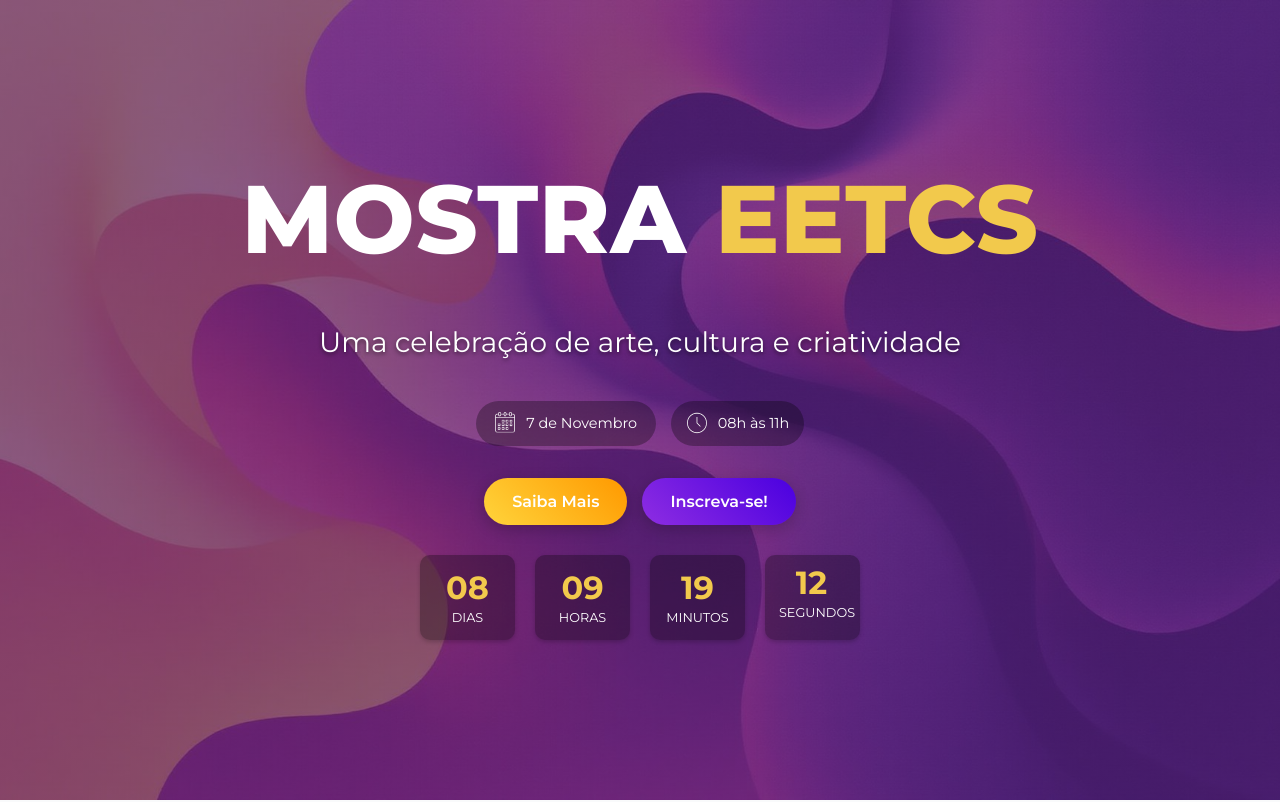
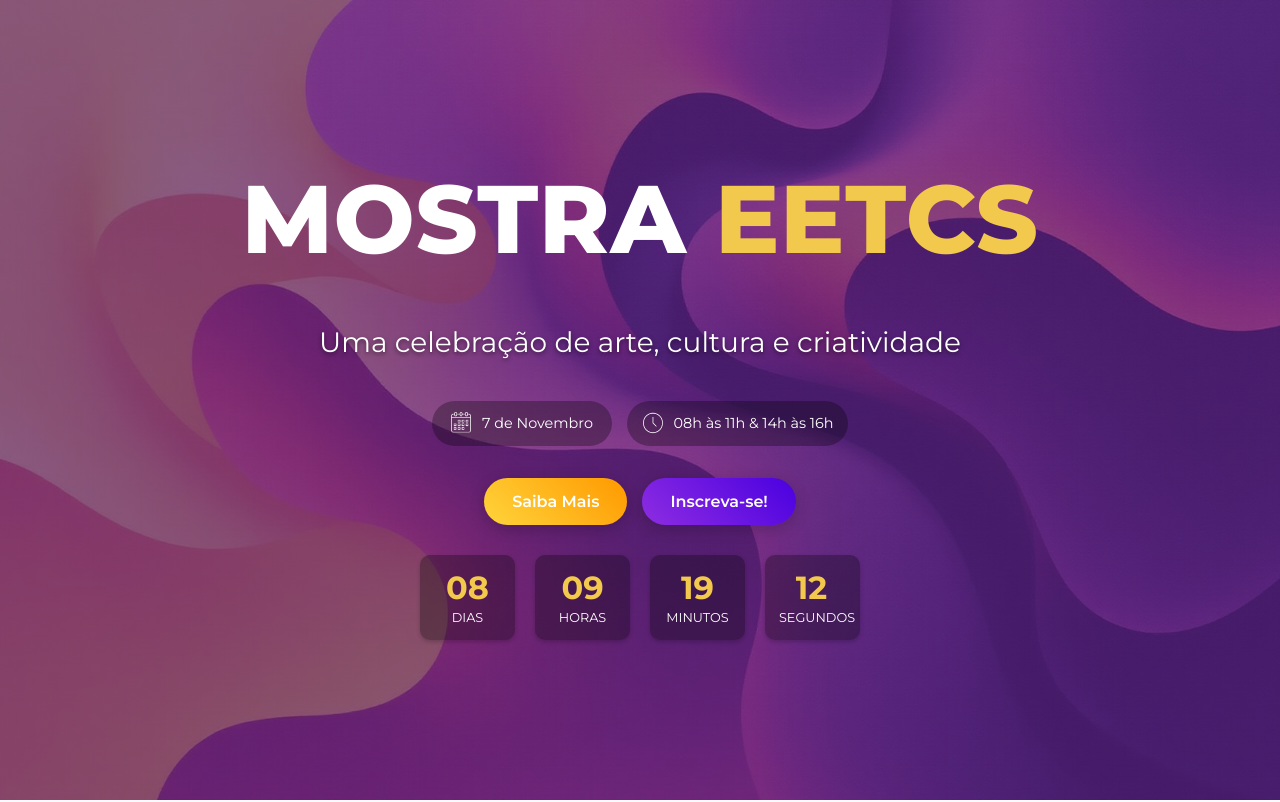
Before and after one commit to PaimEdu-DEV/Mostra-de-arte-e-cultura-EETCS, a plain HTML site: page index.html in a window 1280 px wide. Shown: the top 802 px of the page. Drawn offline with Linux system fonts and the light colour scheme.

Commit message:
Ajusta responsividade e alinha textos (conserta visual de PDF)

```diff
--- a/index.html
+++ b/index.html
@@ -25,7 +25,7 @@
         </div>
         <div class="info-box">
           <img class="icon-img" src="imagens/icons/icon-relogiobranco.png" alt="relogio">
-          <span>08h às 11h</span>
+          <span>08h às 11h & 14h às 16h</span>
         </div>
       </div>
 
@@ -83,11 +83,7 @@
         <div class="avaliacoes-grid">
 
           <div class="depoimento-card">
-            <blockquote>ㅤㅤ"A minha expectativa para a Mostra de Arte e Cultura (EETCS) é muito boa! Eu tenho certeza que
-              o público verá ótimos trabalhos e apresentações, mostrando o resultado de várias propostas que foram
-              desenvolvidas durante o decorrer do ano letivo (2025). Por fim, eu espero que ela sirva como incentivo na
-              realização de trabalhos criativos e caprichados, sendo uma forma de reconhecimento do esforço dos alunos e
-              dos professores envolvidos no projeto."</blockquote>
+            <blockquote>ㅤㅤ"Eu tenho certeza que o público verá ótimos trabalhos e apresentações, mostrando o resultado de várias propostas que foram desenvolvidas durante o decorrer do ano letivo (2025)."</blockquote>
             <cite>— Professora Jocélia</cite>
           </div>
 
@@ -105,7 +101,7 @@
           </div>
 
           <div class="depoimento-card">
-            <blockquote>ㅤㅤ"A Mostra de Arte e Cultura está gerando uma grande expectativa entre os alunos, as turmas e, em geral, entre os professores envolvidos. A curiosidade sobre as obras, as produções artísticas e as apresentações ocorridas no dia do evento serão um momento de inspiração, criatividade e exposição do eu de cada artista que dedicou seu tempo para fazer do dia 7 de novembro um dia memorável na nossa Escola. Contamos com a apreciação de todos!"</blockquote>
+            <blockquote>ㅤㅤ"A Mostra de arte e cultura será um momento de inspiração, criatividade e exposição do eu de cada artista que dedicou seu tempo para fazer do dia 7 de novembro um dia memorável na nossa Escola."</blockquote>
             <cite>— Professora Luciana</cite>
           </div>
 
--- a/styles/style.css
+++ b/styles/style.css
@@ -158,6 +158,15 @@ body {
     color: #ffffff;
     text-transform: uppercase;
     margin-top: 5px;
+}
+
+/* AJUSTE FINO VISUAL PARA A CAIXA "SEGUNDOS" (Mobile) */
+#countdown-segundos-box {
+  padding-left: 14px;
+  padding-right: 16px;
+  /* Mantém o padding vertical igual aos outros */
+  padding-top: 10px;
+  padding-bottom: 10px;
 }
 
 .evento-acontecendo {
@@ -363,6 +372,15 @@ body {
         /* width: 95px já está definido na regra principal */
     }
 
+    /* Ajuste fino para desktop (SEGUNDOS) */
+    #countdown-segundos-box {
+        padding-left: 14px; /* Ajuste específico */
+        padding-right: 16px; /* Ajuste específico */
+        padding-top: 15px;    /* Mantém o padding vertical do desktop */
+        padding-bottom: 15px; /* Mantém o padding vertical do desktop */
+    }
+
+
     .section-container {
         padding: 80px 40px;
     }
@@ -393,23 +411,4 @@ body {
     .opcoes-inscricao .opcao {
         flex: 1;
     }
-
-    /* Ajuste fino para desktop */
-    #countdown-segundos-box {
-        padding-left: 14px;
-        padding-right: 14px;
-        padding-top: 15px;
-        padding-bottom: 15px;
-    }
 }
-
-/* === AJUSTE FINO VISUAL PARA A CAIXA "SEGUNDOS" (ADICIONADO) === */
-#countdown-segundos-box {
-  /* Tira um pouquinho de espaço da esquerda */
-  padding-left: 14px;
-  /* Adiciona um pouquinho de espaço na direita */
-  padding-right: 16px;
-  /* Mantém o padding vertical igual aos outros (para mobile) */
-  padding-top: 10px;
-  padding-bottom: 10px;
-}
```
